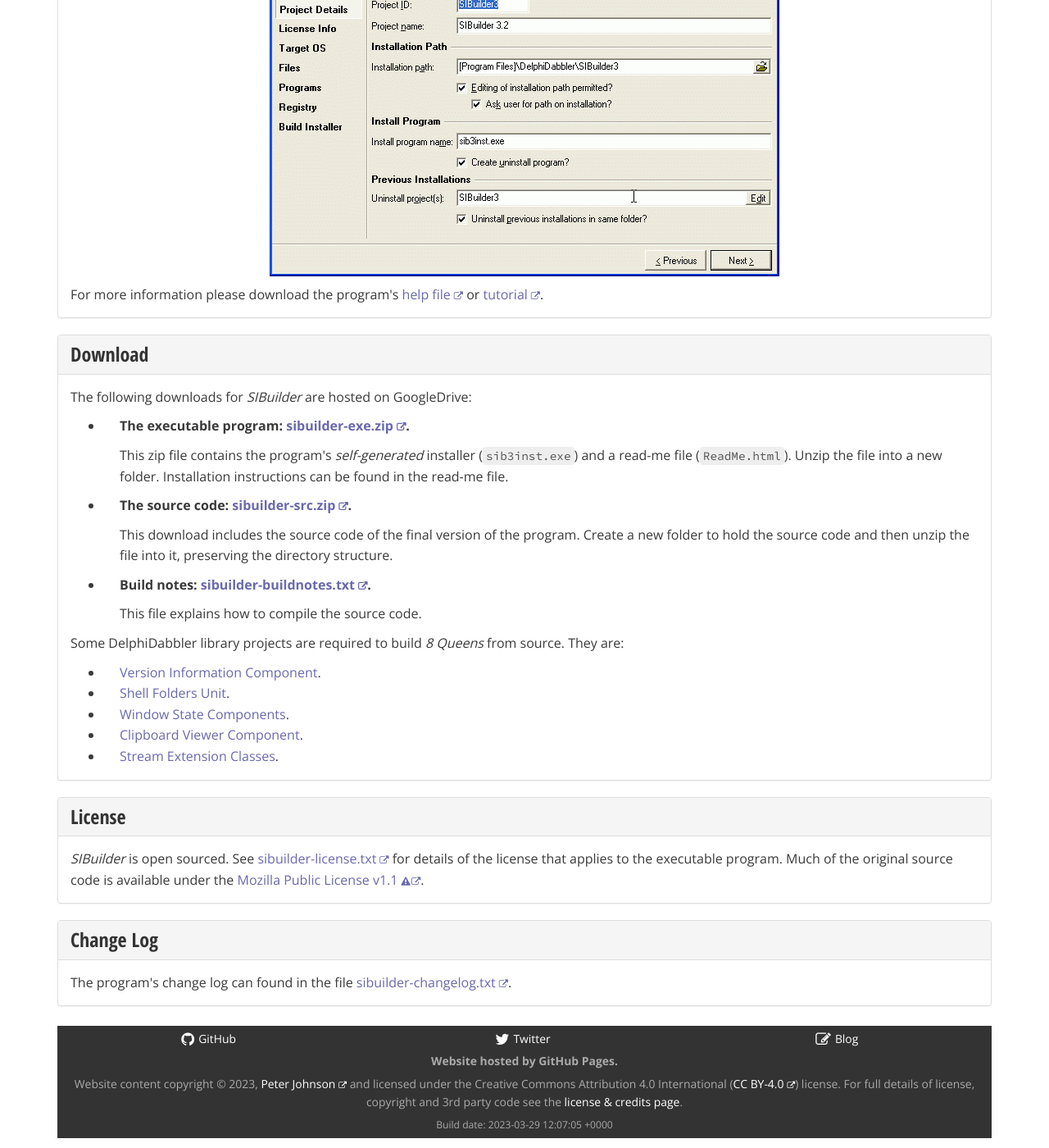
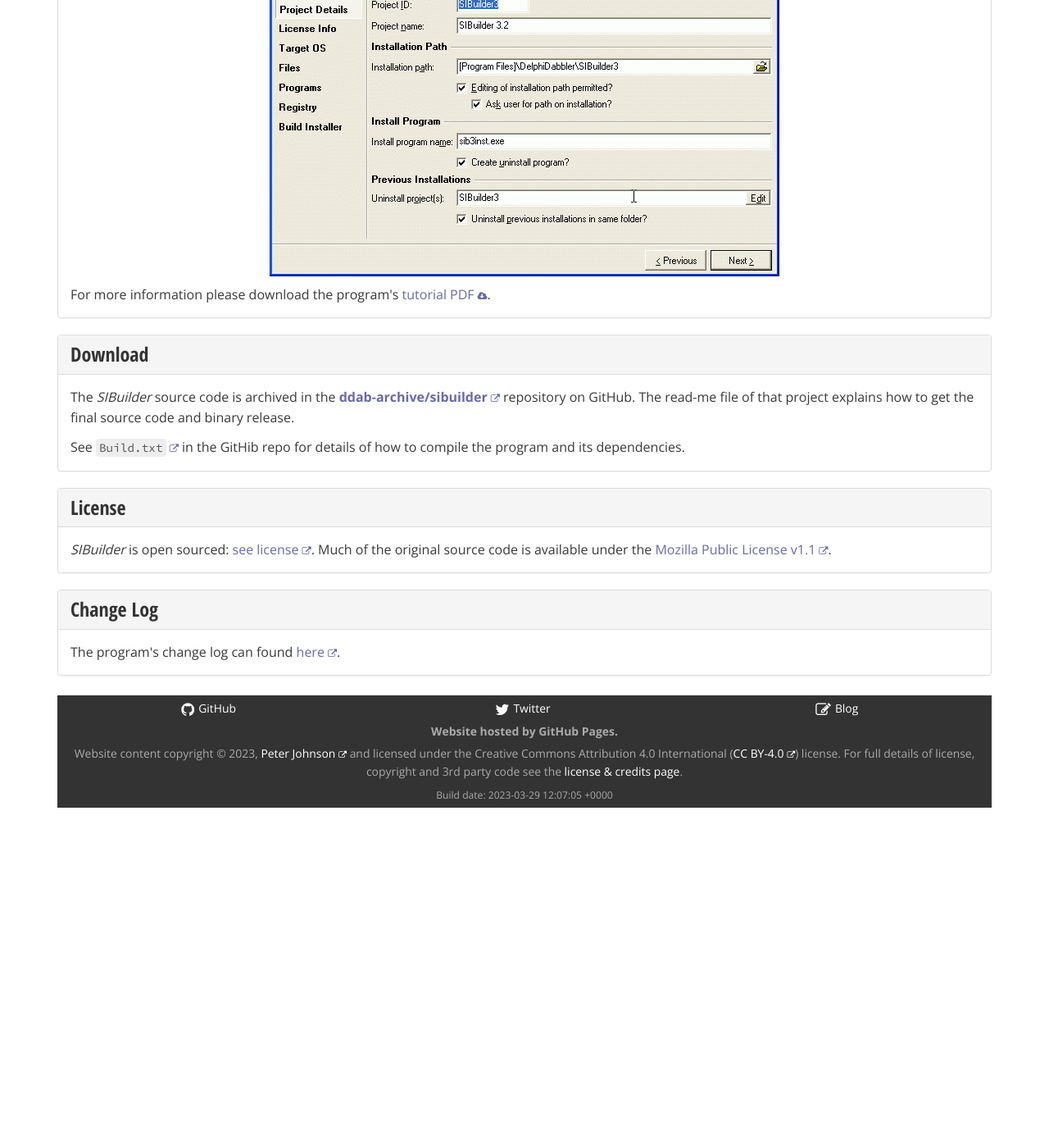
Before and after one commit to delphidabbler/delphidabbler.github.io, a Jekyll site: the page built from _software/sib.html, in a window 1280 px wide and 1400 px high, scrolled down 1208 px. Shown: the whole window at 82% size. Built offline with Jekyll 4.4.1, drawn with Linux system fonts in a browser that asks for light colours; after the commit the page ends 2205 px from its top, so only the background shows below that; some of the changed text lies outside the part shown.

Commit message:
Update sibuilder page re moving archive code to GitHub

```diff
--- a/_software/sib.html
+++ b/_software/sib.html
@@ -28,10 +28,10 @@
 			Development of <em>{{ page.title }}</em> is frozen.
 		</p>
 		<p>
-			I developed this program to create simple, command line based installers for my programs, but my needs have changed and the program hasn't kept up. To update it would be (a) a <em>lot</em> of work and (b) pointless because the superb <a href="http://www.jrsoftware.org/isinfo.php">Inno Setup</a> does it all so well.
+			I developed this program to create simple, command line based installers for my programs, but my needs have changed and the program hasn't kept up. To update it would be (a) a <em>lot</em> of work and (b) pointless because the superb <a href="https://www.jrsoftware.org/isinfo.php">Inno Setup</a> does it all so well.
 		</p>
 		<p>
-			<strong class="text-danger"><span class="fa fa-exclamation-triangle fa-x-pad-right"></span>I strongly discourage anyone from continuing to develop this program</strong> &ndash; it's had its day. I don't even know if it runs on modern versions of Windows! Having said that if you want to look at the code you can download a copy of the final version below.
+			<strong class="text-danger"><span class="fa fa-exclamation-triangle fa-x-pad-right"></span>I strongly discourage anyone from continuing to develop this program</strong> &ndash; it's had its day. I don't even know if it runs on modern versions of Windows. Having said that if you want to look at the code you can download a copy of the final version below.
 		</p>
 		<p class="alert alert-warning lead glyph">
 			There is no support available for this program. Please do not report any bugs or contact me about it.
@@ -56,7 +56,7 @@
 			<img class="scale center-block" src="{{ site.data.core.software-images-base-url}}/sib.gif" alt="SIBuilder's Project Details page" title="SIBuilder's Project Details page"/>
 		</p>
 		<p>
-			For more information please download the program's <a href="https://drive.google.com/file/d/0B8qEVqTUMgmJQ1BNWldvUzd6REE/view?usp=sharing">help file</a> or <a href="https://drive.google.com/file/d/0B8qEVqTUMgmJMkNVTVFsdVJfR2c/view?usp=sharing">tutorial</a>.
+			For more information please download the program's <a class="direct-dl" href="https://github.com/ddab-archive/sibuilder/raw/main/Docs/Tutorial.pdf">tutorial PDF</a>.
 		</p>
   </div>
 </section>
@@ -67,56 +67,13 @@
       Download
     </h2>
   </div>
-  <div class="panel-body">
+	<div class="panel-body">
 		<p>
-			The following downloads for <em>SIBuilder</em> are hosted on GoogleDrive:
+			The <em>SIBuilder</em> source code is archived in the <a href="https://github.com/ddab-archive/sibuilder"><strong>ddab-archive/sibuilder</strong></a> repository on GitHub. The read-me file of that project explains how to get the final source code and binary release.
 		</p>
-		<ul>
-			<li>
-				<p>
-					<strong>The executable program: <a href="https://drive.google.com/file/d/0B8qEVqTUMgmJeFF3cU51UEVUeE0/view?usp=sharing">sibuilder-exe.zip</a>.</strong>
-				</p>
-				<p>
-					This zip file contains the program's <em>self-generated</em> installer (<code>sib3inst.exe</code>) and a read-me file (<code>ReadMe.html</code>). Unzip the file into a new folder. Installation instructions can be found in the read-me file.
-				</p>
-			</li>
-			<li>
-				<p>
-					<strong>The source code: <a href="https://drive.google.com/file/d/0B8qEVqTUMgmJTldvLXM3eHg2cEU/view?usp=sharing">sibuilder-src.zip</a>.</strong>
-				</p>
-				<p>
-					This download includes the source code of the final version of the program. Create a new folder to hold the source code and then unzip the file into it, preserving the directory structure.
-				</p>
-			</li>
-			<li>
-				<p>
-					<strong>Build notes: <a href="https://drive.google.com/file/d/0B8qEVqTUMgmJNHRPVk4tZTFsMk0/view?usp=sharing">sibuilder-buildnotes.txt</a>.</strong>
-				</p>
-				<p>
-					This file explains how to compile the source code.
-				</p>
-			</li>
-		</ul>
 		<p>
-			Some DelphiDabbler library projects are required to build <em>8 Queens</em> from source. They are:
+			See  <a href="https://raw.githubusercontent.com/ddab-archive/sibuilder/main/Docs/Build.txt"><code>Build.txt</code></a> in the GitHib repo for details of how to compile the program and its dependencies.
 		</p>
-		<ul>
-			<li>
-				<a href="/software/verinfo">Version Information Component</a>.
-			</li>
-			<li>
-				<a href="/software/shellfolders">Shell Folders Unit</a>.
-			</li>
-			<li>
-				<a href="/software/wdwstate">Window State Components</a>.
-			</li>
-			<li>
-				<a href="/software/cbview">Clipboard Viewer Component</a>.
-			</li>
-			<li>
-				<a href="/software/streams">Stream Extension Classes</a>.
-			</li>
-		</ul>
 	</div>
 </section>
 
@@ -128,7 +85,7 @@
   </div>
   <div class="panel-body">
 		<p>
-			<em>SIBuilder</em> is open sourced. See <a href="https://drive.google.com/file/d/0B8qEVqTUMgmJem9rdUFtVF95WkU/view?usp=sharing">sibuilder-license.txt</a> for details of the license that applies to the executable program. Much of the original source code is available under the <a href="http://www.mozilla.org/MPL/1.1/">Mozilla Public License v1.1</a>.
+			<em>SIBuilder</em> is open sourced: <a href="https://raw.githubusercontent.com/ddab-archive/sibuilder/main/Docs/SIBuilder.lic">see license</a>. Much of the original source code is available under the <a href="https://www.mozilla.org/MPL/1.1/">Mozilla Public License v1.1</a>.
 		</p>
   </div>
 </section>
@@ -141,7 +98,7 @@
   </div>
   <div class="panel-body">
 		<p>
-			The program's change log can found in the file <a href="https://drive.google.com/file/d/0B8qEVqTUMgmJOUZPc1llVjY4cHc/view?usp=sharing">sibuilder-changelog.txt</a>.
+			The program's change log can found <a href="https://raw.githubusercontent.com/ddab-archive/sibuilder/main/CHANGELOG.txt">here</a>.
 		</p>
   </div>
 </section>
```
